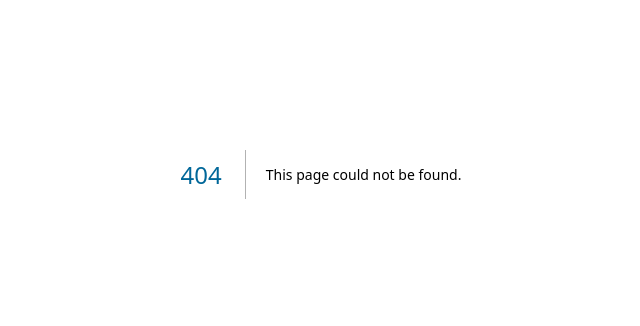
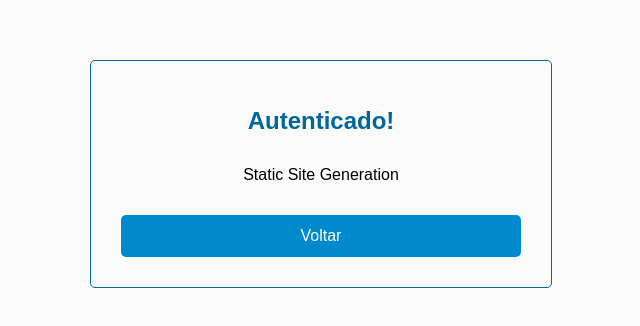
Before and after one commit to oalvesxp/next-auth, a Next.js app in the folder frontend/: page /auth-ssg in a window 1280 px wide. Before the commit this address had no page. Shown: the part 226-552 px from the top of the page, without its empty margins (319-959 px from the left). Built offline with nearby package versions, Linux system fonts and the light colour scheme.

Commit message:
Aula 01.04 - Criando rotas de autenticação SSG e SSR

```diff
--- /dev/null
+++ b/frontend/pages/auth-ssg.js
@@ -0,0 +1,28 @@
+import Box from '../src/components/Box'
+import Container from '../src/components/Container'
+import Button from '../src/components/Button'
+import { useRouter } from 'next/router'
+
+export default function AuthPageStatic(props) {
+  const router = useRouter()
+
+  return (
+    <Container>
+      <Box>
+        <h1>Autenticado!</h1>
+        <p>Static Site Generation</p>
+
+        <Button
+          type="button"
+          onClick={(event) => {
+            router.push('/')
+          }}
+        >
+          Voltar
+        </Button>
+        {/** Debug */}
+        {/* <pre>{JSON.stringify(values, null, 2)}</pre> */}
+      </Box>
+    </Container>
+  )
+}
--- a/frontend/src/components/Button/index.js
+++ b/frontend/src/components/Button/index.js
@@ -1,8 +1,8 @@
 import styles from './Button.module.css'
 
-export default function Button({ children, type, ...props }) {
+export default function Button({ children, type, onClick, ...props }) {
   return (
-    <button className={styles.button} type={type}>
+    <button className={styles.button} type={type} onClick={onClick}>
       {children}
     </button>
   )
--- a/frontend/src/theme/GlobalStyle.js
+++ b/frontend/src/theme/GlobalStyle.js
@@ -15,6 +15,10 @@ export default function GlobalStyle() {
         text-align: center;
         padding-bottom: 15px;
       }
+
+      p {
+        text-align: center;
+      }
     `}</style>
   )
 }
```
Also changed, not shown: frontend/pages/auth-ssr.js (added, +28 -0 lines), frontend/src/components/AuthForm/index.js (+38 -2 lines).
